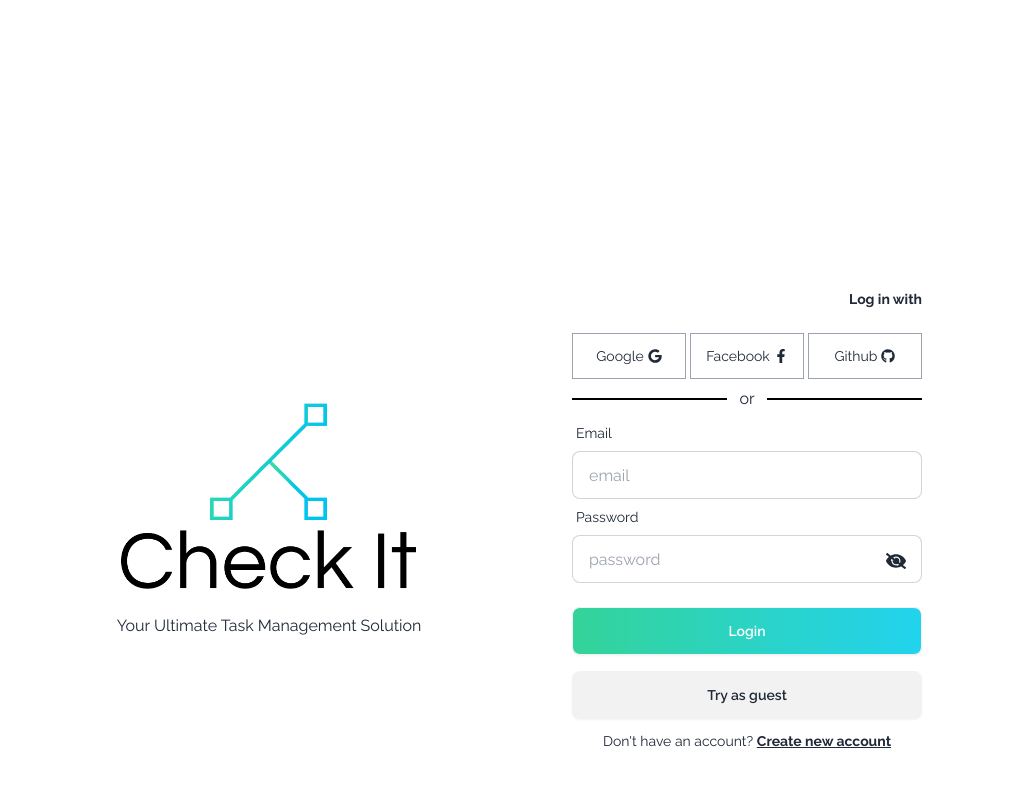
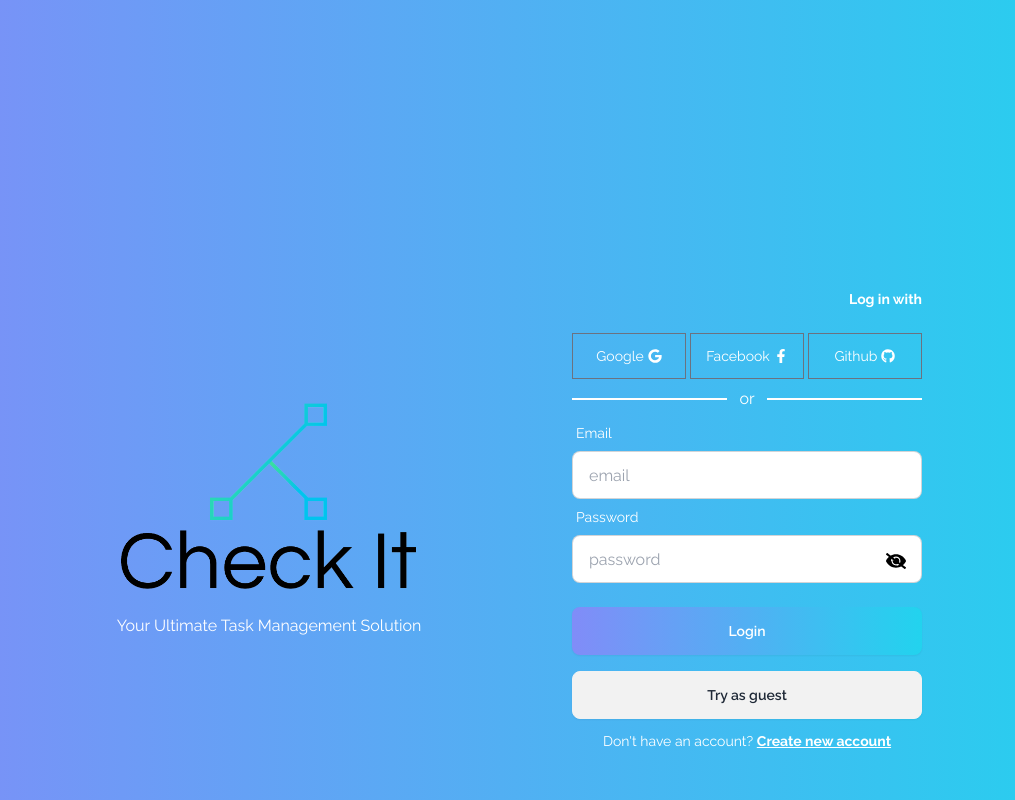
Before and after one commit to Shahriar-Samir/TODO-LIST-frontend, a React (Vite) app: page / in a window 1280 px wide. Shown: the top 800 px of the page, without its empty margins (132-1147 px from the left). Built offline with nearby package versions, Linux system fonts and the light colour scheme; no server answers.

Commit message:
update: colors,backgrounds,buttons of login and signup

```diff
--- a/src/Dashboard/AllTasksPage.jsx
+++ b/src/Dashboard/AllTasksPage.jsx
@@ -265,14 +265,14 @@ const AllTasksPage = () => {
 </div>
     <div className="tooltip" data-tip="Delete Task">
     <MdDelete className="text-red-500" onClick={()=>document.getElementById(item._id+'delete').showModal()}/>
-    <dialog id={item._id+'delete'} className="modal modal-bottom sm:modal-middle">
-  <div className="modal-box">
+    <dialog id={item._id+'delete'} className="modal modal-bottom sm:modal-middle ">
+  <div className="modal-box  bg-gradient-to-r from-indigo-400 to-cyan-400 ">
     <h3 className="font-bold text-lg">Are you sure you want to delete this task?</h3>
     <p className="py-2"></p>
     <div className="modal-action ">
 
       <form method="dialog" className="flex justify-center w-full gap-5">
-      <button className="btn bg-red-500 text-white" onClick={()=>deleteTask(item._id)}>Delete</button>
+      <button className="btn bg-red-500 text-white border-none" onClick={()=>deleteTask(item._id)}>Delete</button>
         <button className="btn">Cancel</button>
       </form>
     </div>
--- a/src/Dashboard/Notifications.jsx
+++ b/src/Dashboard/Notifications.jsx
@@ -69,7 +69,7 @@ const Notifications = () => {
             </div>
           </div>
 <dialog id={item._id} className="modal modal-bottom sm:modal-middle">
-  <div className="modal-box">
+  <div className="modal-box  bg-gradient-to-r from-indigo-400 to-cyan-400 ">
     <h3 className="font-bold text-lg">{item.title}</h3>
     <p className="py-4">{item.description}</p>
     <div className="modal-action">
--- a/src/Dashboard/Task.jsx
+++ b/src/Dashboard/Task.jsx
@@ -204,7 +204,7 @@ const Task = ({id,task}) => {
 
  </div>
  {
-    editSave?  <div className='flex w-full justify-end gap-3'>
+    editSave?  <div className='flex w-full justify-end gap-3 '>
     <button className='btn  bg-gradient-to-r from-indigo-400 to-cyan-400 border-none text-white shadow-lg hover:bg-gradient-to-r hover:from-indigo-500 hover:to-cyan-500' onClick={updateTask}>Save</button>
         <button className="btn bg-red-500 border-none text-white" onClick={hideButtons}>Cancel</button>
 
--- a/src/Dashboard/Today.jsx
+++ b/src/Dashboard/Today.jsx
@@ -247,7 +247,7 @@ const finishTask = (e,id)=>{
 <div className="tooltip" data-tip="Delete Task">
     <MdDelete className="text-red-500" onClick={()=>document.getElementById(item._id+'delete').showModal()}/>
     <dialog id={item._id+'delete'} className="modal modal-bottom sm:modal-middle">
-  <div className="modal-box">
+  <div className="modal-box  bg-gradient-to-r from-indigo-400 to-cyan-400 ">
     <h3 className="font-bold text-lg">Are you sure you want to delete this task?</h3>
     <p className="py-2"></p>
     <div className="modal-action ">
--- a/src/Home/Login.jsx
+++ b/src/Home/Login.jsx
@@ -35,7 +35,7 @@ const Login = () => {
     return (
       <>
        <ToastContainer/>
-        <div className='flex flex-col justify-center items-center gap-10 h-[130vh] md:flex-row md:gap-20 lg:gap-32'>
+        <div className='flex flex-col justify-center items-center gap-10 h-[130vh] md:flex-row md:gap-20 lg:gap-32  bg-gradient-to-r from-indigo-400 to-cyan-400 text-white'>
 
                <div className='w-full md:max-w-[350px]  flex justify-center items-center flex-col'>
                 <img src='/logos/cover.png' className='w-[300px]'/>
@@ -47,43 +47,43 @@ const Login = () => {
 
             <div className='grid grid-cols-3 gap-1 mt-6'>
 
-                 <div className='flex items-center text-sm gap-1 justify-center border p-3 border-gray-400 hover:outline hover:outline-gray-200' role='button'>
+                 <div className='flex items-center text-sm gap-1 justify-center border p-3 border-gray-500 hover:outline hover:outline-gray-700' role='button'>
                   <h1>Google</h1>
                  <FaGoogle />
                  </div>
-                 <div className='flex items-center text-sm gap-1 justify-center border p-3 border-gray-400  hover:outline hover:outline-gray-200'>
+                 <div className='flex items-center text-sm gap-1 justify-center border p-3 border-gray-500  hover:outline hover:outline-gray-700 cursor-pointer' >
                   <h1>Facebook</h1>
                   <FaFacebookF />
                  </div>
-                 <div className='flex items-center text-sm gap-1 justify-center border p-3 border-gray-400  hover:outline hover:outline-gray-200'>
+                 <div className='flex items-center text-sm gap-1 justify-center border p-3 border-gray-500  hover:outline hover:outline-gray-700 cursor-pointer'>
                   <h1>Github</h1>
                   <FaGithub/>
                  </div>
 
             </div>
             <div className='flex items-center gap-3 mt-2'>
-            <hr class=" border border-black w-full" />
+            <hr class=" border border-white w-full" />
             <p>or</p>
-            <hr class=" border border-black w-full" />
+            <hr class=" border border-white w-full" />
             </div>
         <div className="form-control mt-1">
           <label className="label">
-            <span className="label-text">Email</span>
+            <span className="label-text text-white">Email</span>
           </label>
           <input type="email" placeholder="email" name='email' className="input input-bordered" required />
         </div>
         <div className="form-control">
           <label className="label">
-            <span className="label-text">Password</span>
+            <span className="label-text text-white">Password</span>
           </label>
           <div className='relative'>
           <input type="password" name='password' placeholder="password" className="input input-bordered w-full" required />
-            <FaEye className='absolute top-4 right-4 text-xl'/>
-            <FaEyeSlash className='absolute top-4 right-4 text-xl'/>
+            <FaEye className='absolute top-4 right-4 text-xl text-black'/>
+            <FaEyeSlash className='absolute top-4 right-4 text-xl text-black'/>
           </div>
         </div>
         <div className="form-control mt-6">
-          {loading? <button disabled={true} className="btn text-white bg-gradient-to-r from-emerald-400 to-cyan-400 bg-cyan-500  hover:bg-gradient-to-r hover:from-emerald-500 hover:to-cyan-500 hover:bg-cyan-500 "><span className="loading loading-spinner loading-md"></span></button> : <button className="btn text-white bg-gradient-to-r from-emerald-400 to-cyan-400 bg-cyan-500  hover:bg-gradient-to-r hover:from-emerald-500 hover:to-cyan-500 hover:bg-cyan-500 ">Login</button>}
+          {loading? <button disabled={true} className="btn text-white  bg-gradient-to-r from-indigo-400 to-cyan-400 "><span className="loading loading-spinner loading-md border-none"></span></button> : <button className="btn  bg-gradient-to-r from-indigo-400 to-cyan-400 text-white border-none  hover:bg-gradient-to-r hover:from-indigo-500 hover:to-cyan-500 ">Login</button>}
         </div>
       </form>
       <button className='btn w-full mt-4'>Try as guest</button>
--- a/src/Home/Signup.jsx
+++ b/src/Home/Signup.jsx
@@ -48,7 +48,7 @@ const Signup = () => {
   }
 
     return (
-        <div className='flex flex-col justify-center items-center h-[150vh] gap-12 lg:h-[140vh] '>
+        <div className='flex flex-col justify-center items-center h-[150vh] gap-12 lg:h-[140vh]   bg-gradient-to-r from-indigo-400 to-cyan-400 text-white'>
           <ToastContainer/>
                       <img src='/logos/cover.png' className='w-[250px]'/>
           <div className='w-11/12 md:w-1/2 max-w-[350px]'>
@@ -72,25 +72,25 @@ const Signup = () => {
 
             </div>
             <div className='flex items-center gap-3 mt-2'>
-            <hr class=" border border-black w-full" />
+            <hr class=" border border-white w-full" />
             <p>or</p>
-            <hr class=" border border-black w-full" />
+            <hr class=" border border-white w-full" />
             </div>
             <div className="form-control mt-1">
           <label className="label">
-            <span className="label-text">User name</span>
+            <span className="label-text text-white">User name</span>
           </label>
           <input type="text" name='userName' placeholder="user name" className="input input-bordered" required />
         </div>
         <div className="form-control mt-1">
           <label className="label">
-            <span className="label-text">Email</span>
+            <span className="label-text text-white">Email</span>
           </label>
           <input type="email" placeholder="email" name='email' className="input input-bordered" required />
         </div>
         <div className="form-control">
           <label className="label">
-            <span className="label-text">Password</span>
+            <span className="label-text text-white">Password</span>
           </label>
           <div className='relative'>
           <input type="password" placeholder="password" name='password' className="input input-bordered w-full" required />
@@ -99,7 +99,7 @@ const Signup = () => {
           </div>
         </div>
         <div className="form-control mt-6">
-        { loading? <button disabled={true} className="btn text-white bg-gradient-to-r from-emerald-400 to-cyan-400 bg-cyan-500  hover:bg-gradient-to-r hover:from-emerald-500 hover:to-cyan-500 hover:bg-cyan-500 "><span className="loading loading-spinner loading-md"></span></button> : <button className="btn text-white bg-gradient-to-r from-emerald-400 to-cyan-400 bg-cyan-500  hover:bg-gradient-to-r hover:from-emerald-500 hover:to-cyan-500 hover:bg-cyan-500 ">Login</button>}
+        {loading? <button disabled={true} className="btn text-white  bg-gradient-to-r from-indigo-400 to-cyan-400 "><span className="loading loading-spinner loading-md border-none"></span></button> : <button className="btn  bg-gradient-to-r from-indigo-400 to-cyan-400 text-white border-none  hover:bg-gradient-to-r hover:from-indigo-500 hover:to-cyan-500 ">Submit</button>}
         </div>
       </form>
       <button className='btn w-full mt-4'>Try as guest</button>
```
Also changed, not shown: src/Dashboard/Events.jsx (+13 -13 lines).
